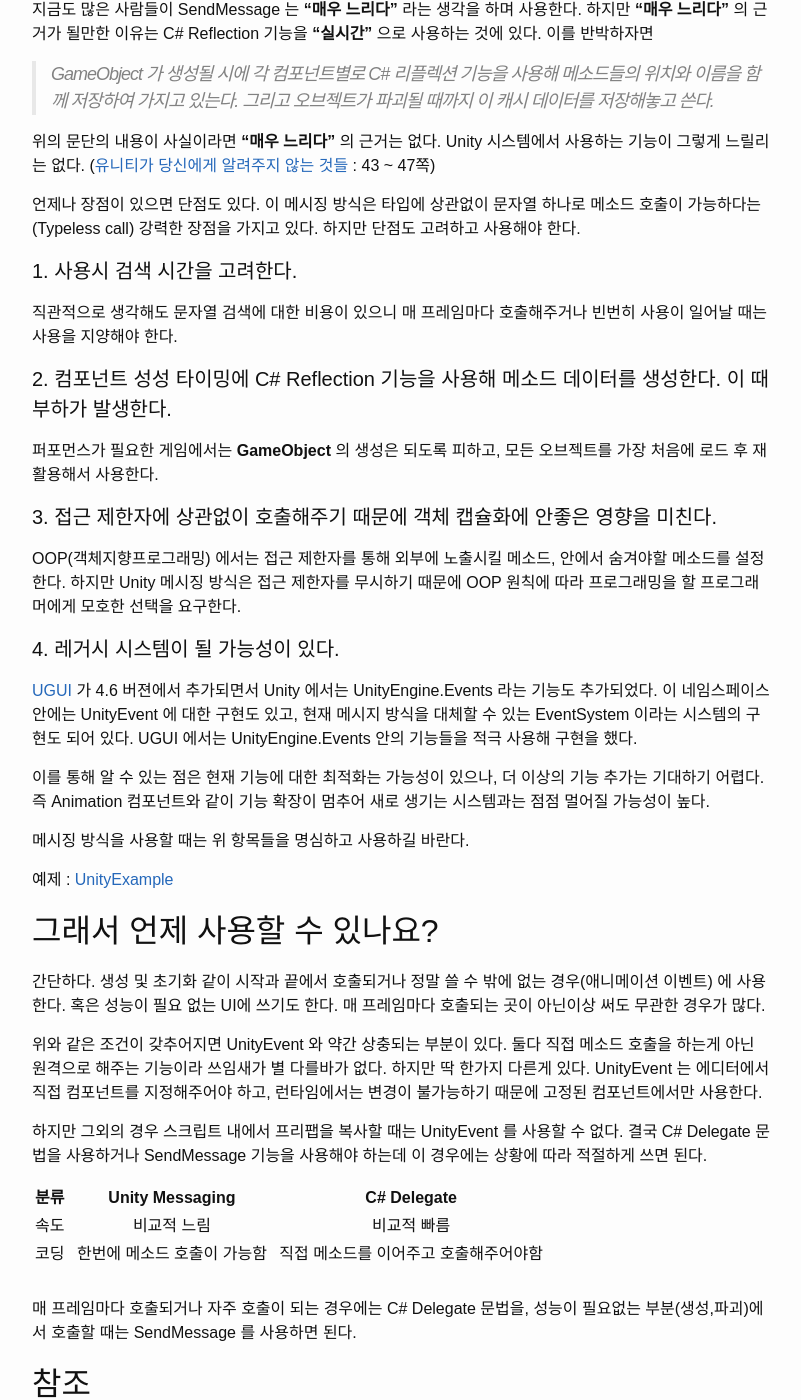
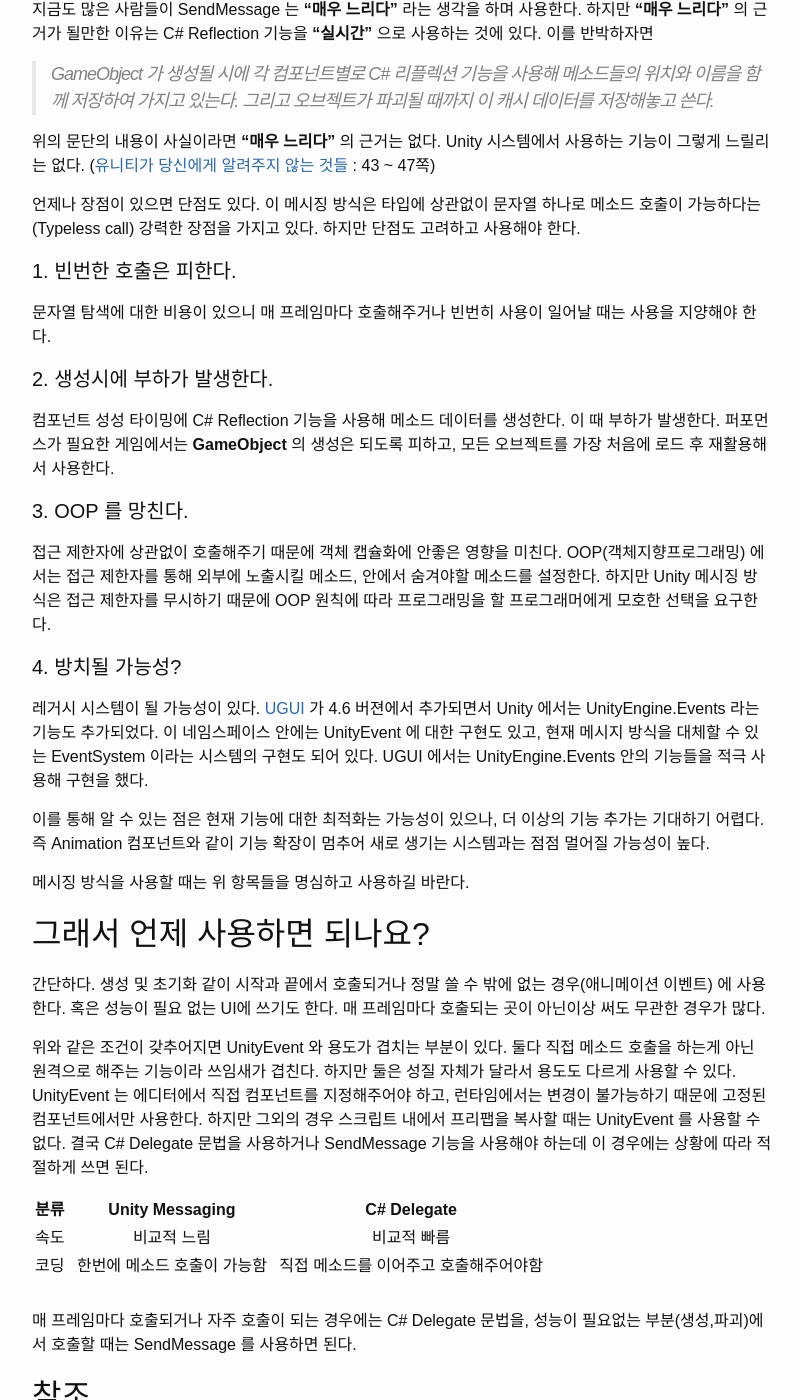
Before and after one commit to suhyeokkim/suhyeokkim.github.io, a Jekyll site: the page built from _posts/2017-04-07-unity-message-system.md, in a window 1280 px wide and 1400 px high, scrolled down 855 px. Shown: the whole window, without its empty margins (238-1039 px from the left). Built offline with Jekyll 4.4.1, drawn with Linux system fonts in a browser that asks for light colours; comment, search, counter and statistics services are not loaded.

Commit message:
Update post : messaging system
category change
content modify

```diff
--- a/_posts/2017-04-07-unity-message-system.md
+++ b/_posts/2017-04-07-unity-message-system.md
@@ -42,35 +44,31 @@ Unity 에서 메세징 방식의 대표적인 사용사례는 컴포넌트 스
 
 언제나 장점이 있으면 단점도 있다. 이 메시징 방식은 타입에 상관없이 문자열 하나로 메소드 호출이 가능하다는(Typeless call) 강력한 장점을 가지고 있다. 하지만 단점도 고려하고 사용해야 한다.
 
-#### 1. 사용시 검색 시간을 고려한다.
+#### 1. 빈번한 호출은 피한다.
 
-직관적으로 생각해도 문자열 검색에 대한 비용이 있으니 매 프레임마다 호출해주거나 빈번히 사용이 일어날 때는 사용을 지양해야 한다.
+문자열 탐색에 대한 비용이 있으니 매 프레임마다 호출해주거나 빈번히 사용이 일어날 때는 사용을 지양해야 한다.
 
-#### 2. 컴포넌트 성성 타이밍에 C# Reflection 기능을 사용해 메소드 데이터를 생성한다. 이 때 부하가 발생한다.
+#### 2. 생성시에 부하가 발생한다.
 
-퍼포먼스가 필요한 게임에서는 __GameObject__ 의 생성은 되도록 피하고, 모든 오브젝트를 가장 처음에 로드 후 재활용해서 사용한다.
+컴포넌트 성성 타이밍에 C# Reflection 기능을 사용해 메소드 데이터를 생성한다. 이 때 부하가 발생한다. 퍼포먼스가 필요한 게임에서는 __GameObject__ 의 생성은 되도록 피하고, 모든 오브젝트를 가장 처음에 로드 후 재활용해서 사용한다.
 
-#### 3. 접근 제한자에 상관없이 호출해주기 때문에 객체 캡슐화에 안좋은 영향을 미친다.
+#### 3. OOP 를 망친다.
 
-OOP(객체지향프로그래밍) 에서는 접근 제한자를 통해 외부에 노출시킬 메소드, 안에서 숨겨야할 메소드를 설정한다. 하지만 Unity 메시징 방식은 접근 제한자를 무시하기 때문에 OOP 원칙에 따라 프로그래밍을 할 프로그래머에게 모호한 선택을 요구한다.
+접근 제한자에 상관없이 호출해주기 때문에 객체 캡슐화에 안좋은 영향을 미친다. OOP(객체지향프로그래밍) 에서는 접근 제한자를 통해 외부에 노출시킬 메소드, 안에서 숨겨야할 메소드를 설정한다. 하지만 Unity 메시징 방식은 접근 제한자를 무시하기 때문에 OOP 원칙에 따라 프로그래밍을 할 프로그래머에게 모호한 선택을 요구한다.
 
-#### 4. 레거시 시스템이 될 가능성이 있다.
+#### 4. 방치될 가능성?
 
-[UGUI](https://bitbucket.org/Unity-Technologies/ui) 가 4.6 버젼에서 추가되면서 Unity 에서는 UnityEngine.Events 라는 기능도 추가되었다. 이 네임스페이스 안에는 UnityEvent 에 대한 구현도 있고, 현재 메시지 방식을 대체할 수 있는 EventSystem 이라는 시스템의 구현도 되어 있다. UGUI 에서는 UnityEngine.Events 안의 기능들을 적극 사용해 구현을 했다.
+레거시 시스템이 될 가능성이 있다. [UGUI](https://bitbucket.org/Unity-Technologies/ui) 가 4.6 버젼에서 추가되면서 Unity 에서는 UnityEngine.Events 라는 기능도 추가되었다. 이 네임스페이스 안에는 UnityEvent 에 대한 구현도 있고, 현재 메시지 방식을 대체할 수 있는 EventSystem 이라는 시스템의 구현도 되어 있다. UGUI 에서는 UnityEngine.Events 안의 기능들을 적극 사용해 구현을 했다.
 
 이를 통해 알 수 있는 점은 현재 기능에 대한 최적화는 가능성이 있으나, 더 이상의 기능 추가는 기대하기 어렵다. 즉 Animation 컴포넌트와 같이 기능 확장이 멈추어 새로 생기는 시스템과는 점점 멀어질 가능성이 높다.
 
 메시징 방식을 사용할 때는 위 항목들을 명심하고 사용하길 바란다.
 
-예제 : [UnityExample](https://github.com/hrmrzizon/UnityExample)
-
-## 그래서 언제 사용할 수 있나요?
+## 그래서 언제 사용하면 되나요?
 
 간단하다. 생성 및 초기화 같이 시작과 끝에서 호출되거나 정말 쓸 수 밖에 없는 경우(애니메이션 이벤트) 에 사용한다. 혹은 성능이 필요 없는 UI에 쓰기도 한다. 매 프레임마다 호출되는 곳이 아닌이상 써도 무관한 경우가 많다.
 
-위와 같은 조건이 갖추어지면 UnityEvent 와 약간 상충되는 부분이 있다. 둘다 직접 메소드 호출을 하는게 아닌 원격으로 해주는 기능이라 쓰임새가 별 다를바가 없다. 하지만 딱 한가지 다른게 있다. UnityEvent 는 에디터에서 직접 컴포넌트를 지정해주어야 하고, 런타임에서는 변경이 불가능하기 때문에 고정된 컴포넌트에서만 사용한다.
-
-하지만 그외의 경우 스크립트 내에서 프리팹을 복사할 때는 UnityEvent 를 사용할 수 없다. 결국 C# Delegate 문법을 사용하거나 SendMessage 기능을 사용해야 하는데 이 경우에는 상황에 따라 적절하게 쓰면 된다.
+위와 같은 조건이 갖추어지면 UnityEvent 와 용도가 겹치는 부분이 있다. 둘다 직접 메소드 호출을 하는게 아닌 원격으로 해주는 기능이라 쓰임새가 겹친다. 하지만 둘은 성질 자체가 달라서 용도도 다르게 사용할 수 있다. UnityEvent 는 에디터에서 직접 컴포넌트를 지정해주어야 하고, 런타임에서는 변경이 불가능하기 때문에 고정된 컴포넌트에서만 사용한다. 하지만 그외의 경우 스크립트 내에서 프리팹을 복사할 때는 UnityEvent 를 사용할 수 없다. 결국 C# Delegate 문법을 사용하거나 SendMessage 기능을 사용해야 하는데 이 경우에는 상황에 따라 적절하게 쓰면 된다.
 
 | 분류 | | Unity Messaging | | C# Delegate |
 | :-----: | :-----: | :-----: | :-----: | :-----: |
```
Also changed, not shown: other parts of _posts/2017-04-07-unity-message-system.md (+2 -0 lines).
